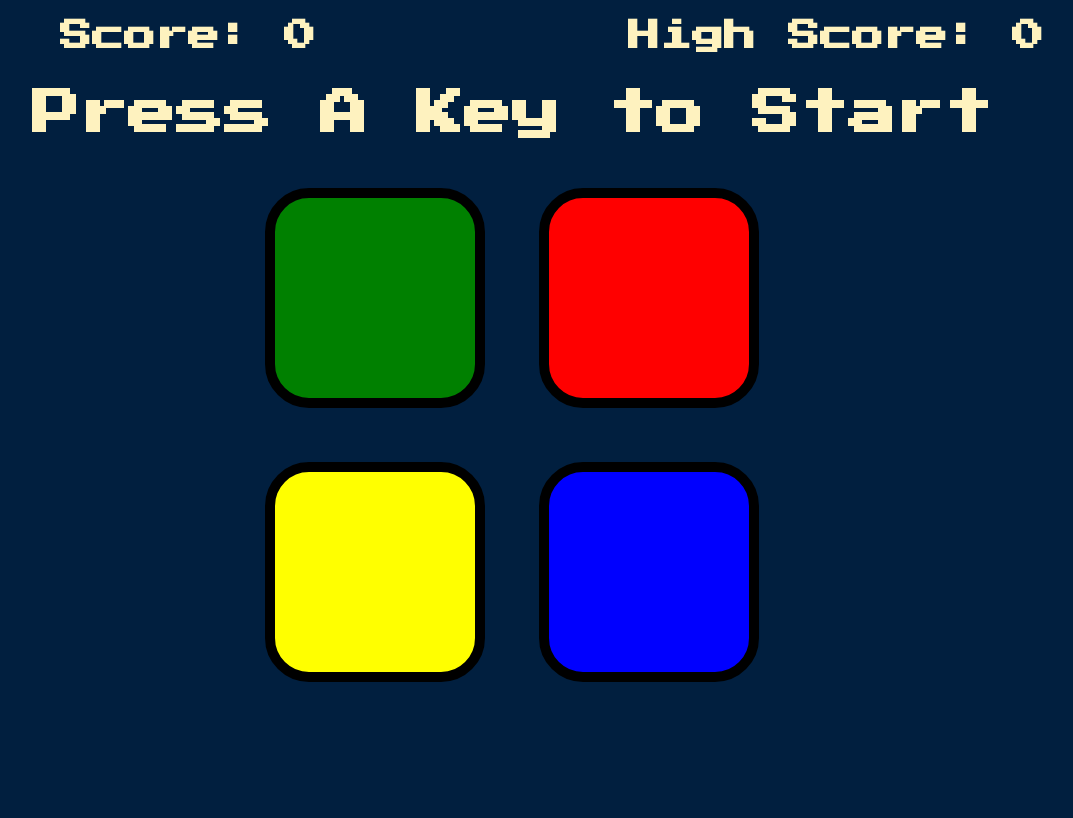
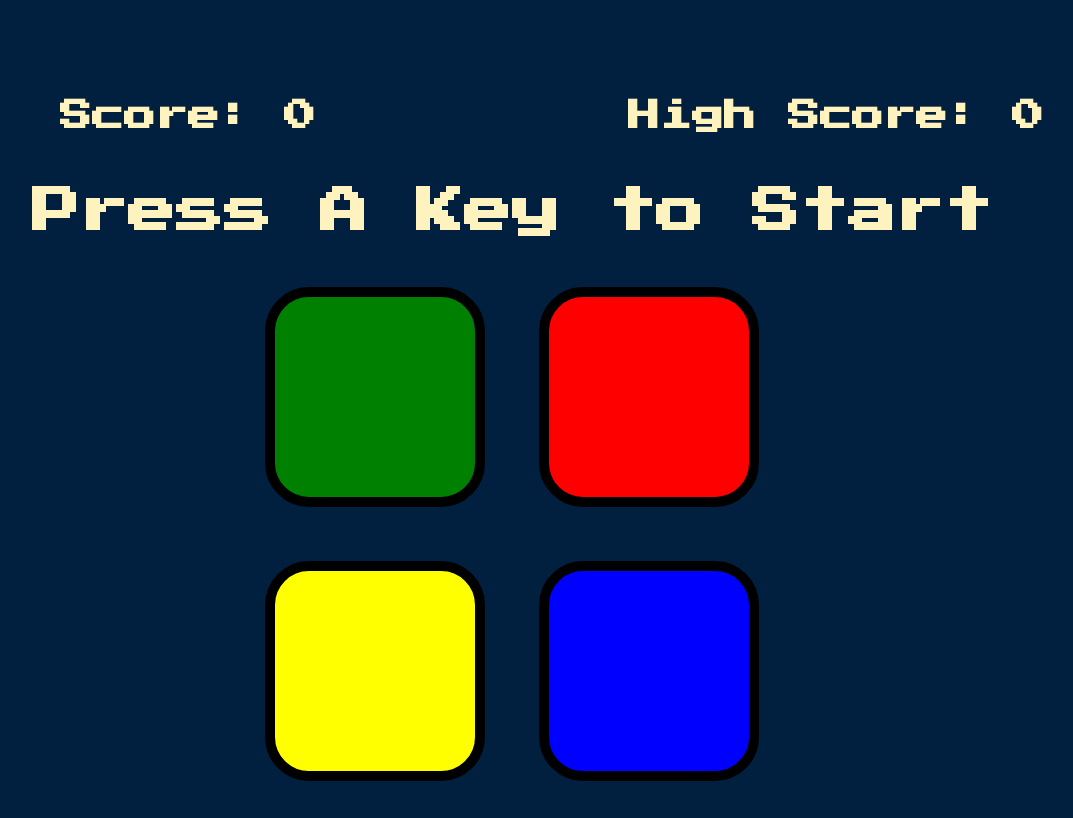
Before and after one commit to ragibayon/Simon, a plain HTML site: page index.html in a window 1280 px wide. Shown: the whole page, without its empty margins (128-1201 px from the left). Drawn offline with nearby package versions, Linux system fonts and the light colour scheme.

Commit message:
changed margin

```diff
--- a/styles.css
+++ b/styles.css
@@ -54,7 +54,7 @@ body {
 .score {
   font-family: 'Press Start 2P', cursive;
   font-size: 2rem;
-  margin: 2%;
+  margin: 15% 2% 5%;
   color: #fef2bf;
   text-align: middle;
 }
```
